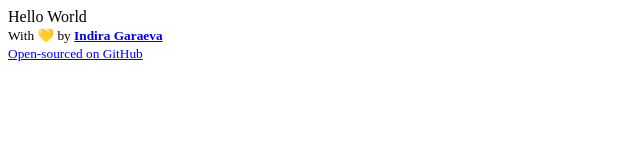
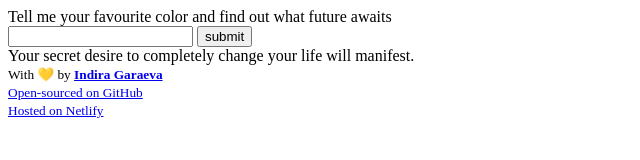
Before and after one commit to igaraeva/fortune-teller, a plain HTML site: page index.html in a window 1280 px wide. Shown: the whole page, without its empty margins (0-640 px from the left). Drawn offline with Linux system fonts and the light colour scheme.

Commit message:
Added basic html

```diff
--- a/index.html
+++ b/index.html
@@ -4,10 +4,22 @@
     <meta charset="UTF-8" />
     <meta name="viewport" content="width=device-width, initial-scale=1.0" />
     <link rel="stylesheet" href="css/styles.css" />
-    <title>Inspiro Quote 😇</title>
+    <title>Find out your fortune 😇</title>
   </head>
   <body>
-    Hello World
+    <main>
+      <header>
+        Tell me your favourite color and find out what future awaits
+      </header>
+      <form>
+        <input type="text" name="" id="codeword" />
+        <input type="submit" value="submit" />
+      </form>
+      <div class="fortune">
+        Your secret desire to completely change your life will manifest.
+      </div>
+    </main>
+
     <footer>
       <small>
         With 💛 by
@@ -16,8 +28,12 @@
         </a>
 
         <br />
-        <a href="https://github.com/igaraeva" target="_blank">
+        <a href="https://github.com/igaraeva/fortune-teller" target="_blank">
           Open-sourced on GitHub
+        </a>
+        <br />
+        <a href="https://findyourfortune.netlify.app/" target="_blank">
+          Hosted on Netlify
         </a>
       </small>
     </footer>
```
